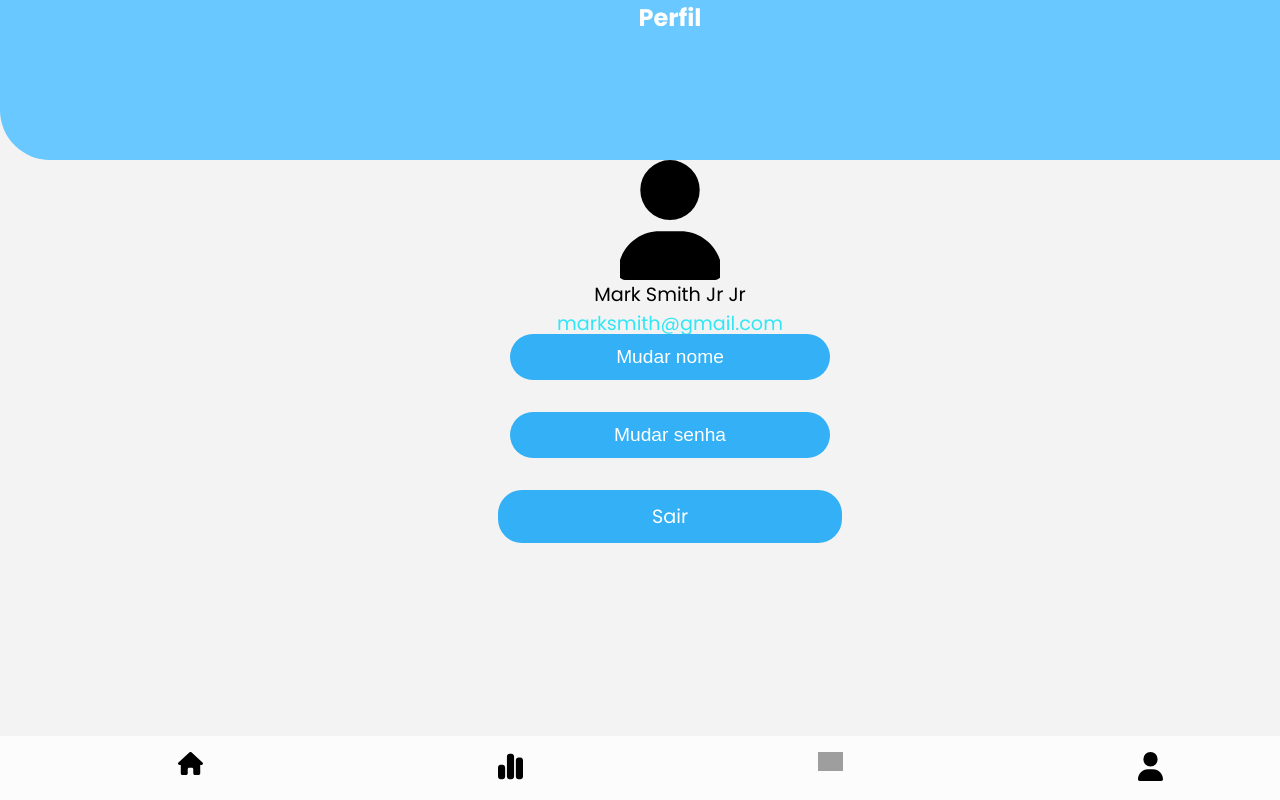
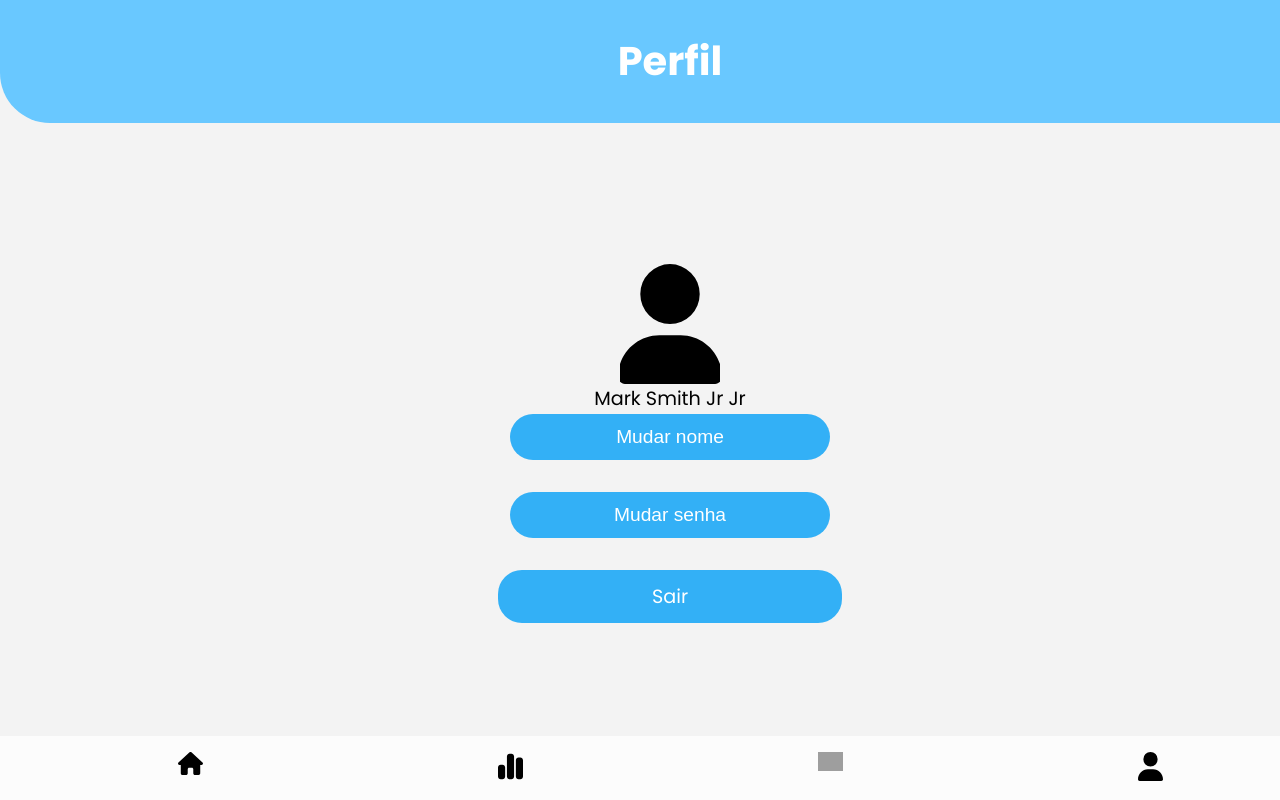
Before and after one commit to Luiz166/tcc_projeto, a PHP site: page /View/profile.php in a window 1280 px wide; the page is wider, and only the part inside the window is pictured. Run offline with PHP 8.4, Linux system fonts and the light colour scheme; a user stored in the database is signed in; data comes from the database, SQL or seed files in the repository; grey boxes are pictures that could not be loaded.

Commit message:
estilizando para melhor aparência

```diff
--- a/Style/profile.css
+++ b/Style/profile.css
@@ -3,7 +3,13 @@
 
 header{
 position: static !important;
-text-align: center;
+display: flex;
+justify-content: center !important;
+align-items: center;
+}
+
+header span{
+    font-size: 2.5rem !important;
 }
 
 .profile-image{
@@ -82,3 +88,11 @@ text-align: center;
     z-index: 999;
     display: none;
 }
+
+.profile-section{
+    display: flex;
+    flex-direction: column;
+    justify-content: center;
+    height: 100%;
+    width: 100%;
+}
--- a/View/profile.php
+++ b/View/profile.php
@@ -35,6 +35,7 @@ require_once "../resources/conn.php";
         <header>
             <span>Perfil</span>
         </header>
+        <section class="profile-section">
             <div class="profile-info">
                 <div class="profile-image">
                     <img src="/Resources/Icons/user-solid.svg" alt="user">
@@ -47,10 +48,11 @@ require_once "../resources/conn.php";
                 </span>
             </div>
             <div class="options">
-            <button id="change-name-button" class="change-name">Mudar nome</button>
-            <button id="change-password-button" class="change-password">Mudar senha</button>
-            <a href="/Resources/logout.php" class="logout">Sair</a>
+                <button id="change-name-button" class="change-name hover-darker">Mudar nome</button>
+                <button id="change-password-button" class="change-password hover-darker">Mudar senha</button>
+                <a href="/Resources/logout.php" class="logout hover-darker">Sair</a>
             </div>
+        </section>
         <footer class="navigation-bar">
             <div class="navigation-bar-items">
                 <a href="/View/home.php">
```
Lines whose indentation alone changed are shown as unchanged.
